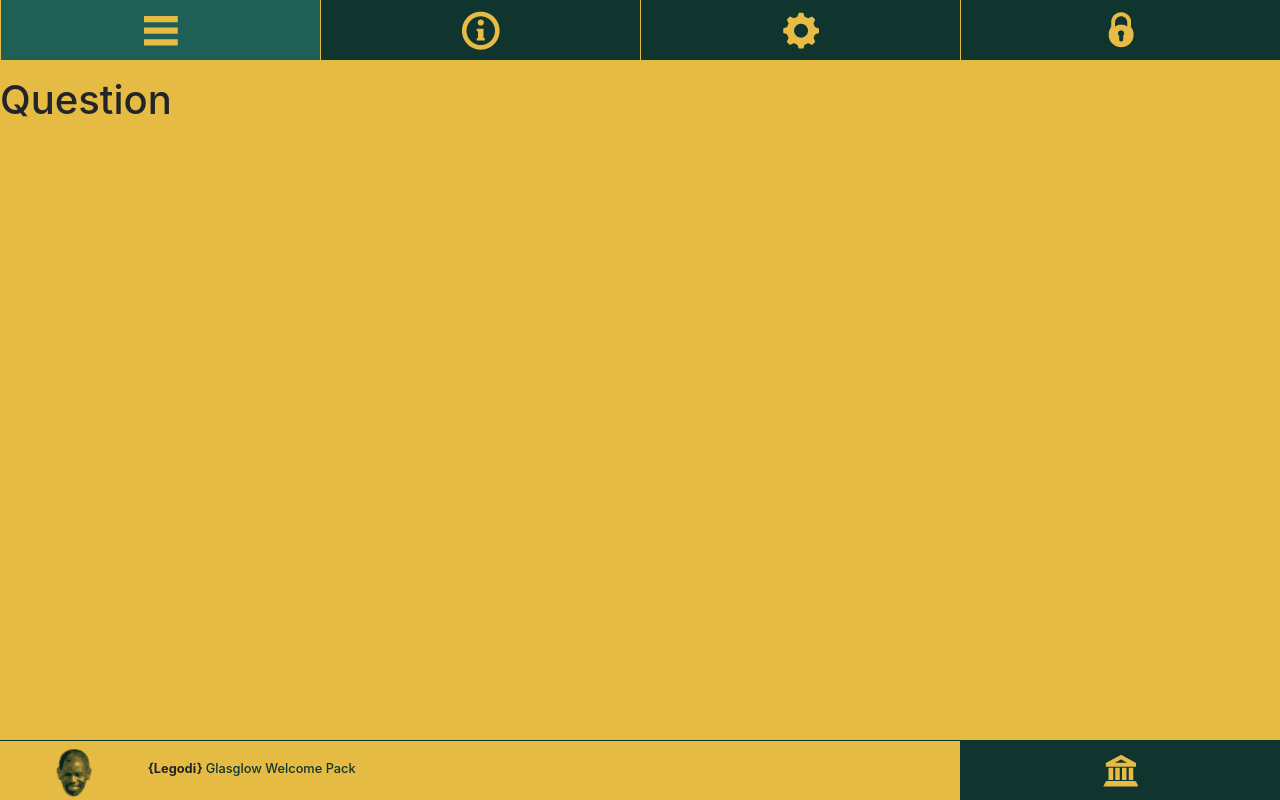
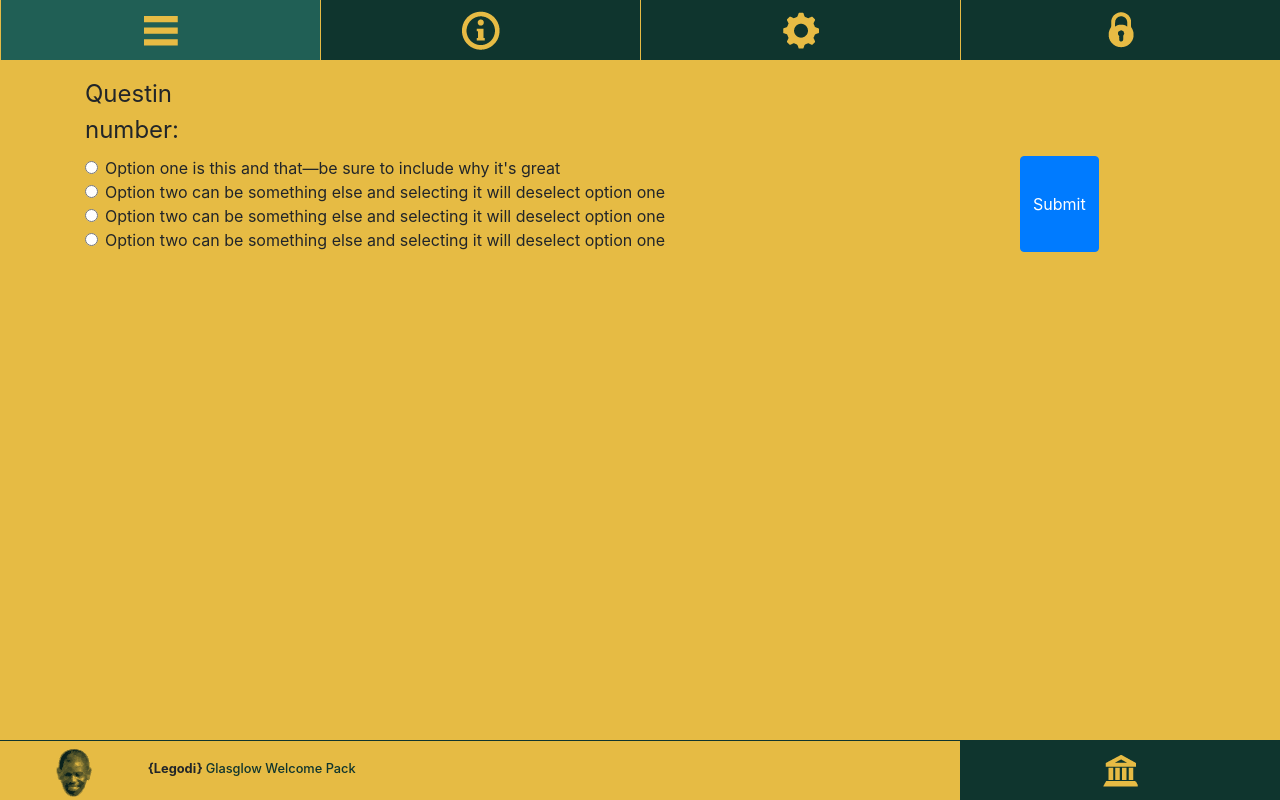
Before and after one commit to CodeYourFuture/legodi, a React (Create React App) app in the folder client/: page /weegie in a window 1280 px wide. Built offline with nearby package versions, Linux system fonts and the light colour scheme; no server answers.

Commit message:
add question samble for questions json

```diff
--- a/client/src/components/Question/question.js
+++ b/client/src/components/Question/question.js
@@ -1,13 +1,41 @@
 import React from 'react';
+import { Col, Button, Form, FormGroup, Label, Input, FormText } from 'reactstrap';
 
-function Question() {
-
-        return (<div>
-                    <h1>Question</h1>
-                  </div>
-
-        )
-
+export default class Question extends React.Component {
+  render() {
+    return (
+      <Form className="container">
+        <FormGroup tag="fieldset" row>
+          <legend className="col-form-legend col-sm-2">Questin number:</legend>
+          <Col sm={10}>
+            <FormGroup check>
+              <Label check>
+                <Input type="radio" name="radio1" />{' '}
+                Option one is this and that—be sure to include why it's great
+              </Label>
+            </FormGroup>
+            <FormGroup check>
+              <Label check>
+                <Input type="radio" name="radio2" />{' '}
+                Option two can be something else and selecting it will deselect option one
+              </Label>
+            </FormGroup>
+            <FormGroup check>
+              <Label check>
+                <Input type="radio" name="radio3" />{' '}
+                Option two can be something else and selecting it will deselect option one
+              </Label>
+            </FormGroup>
+            <FormGroup check>
+              <Label check>
+                <Input type="radio" name="radio4" />{' '}
+                Option two can be something else and selecting it will deselect option one
+              </Label>
+            </FormGroup>
+          </Col>
+          <Button color="primary">Submit</Button>
+        </FormGroup>
+      </Form>
+    );
+  }
 }
-
-export default Question
```
Also changed, not shown: 1 other file (tests, documents, lock files or other folders).
